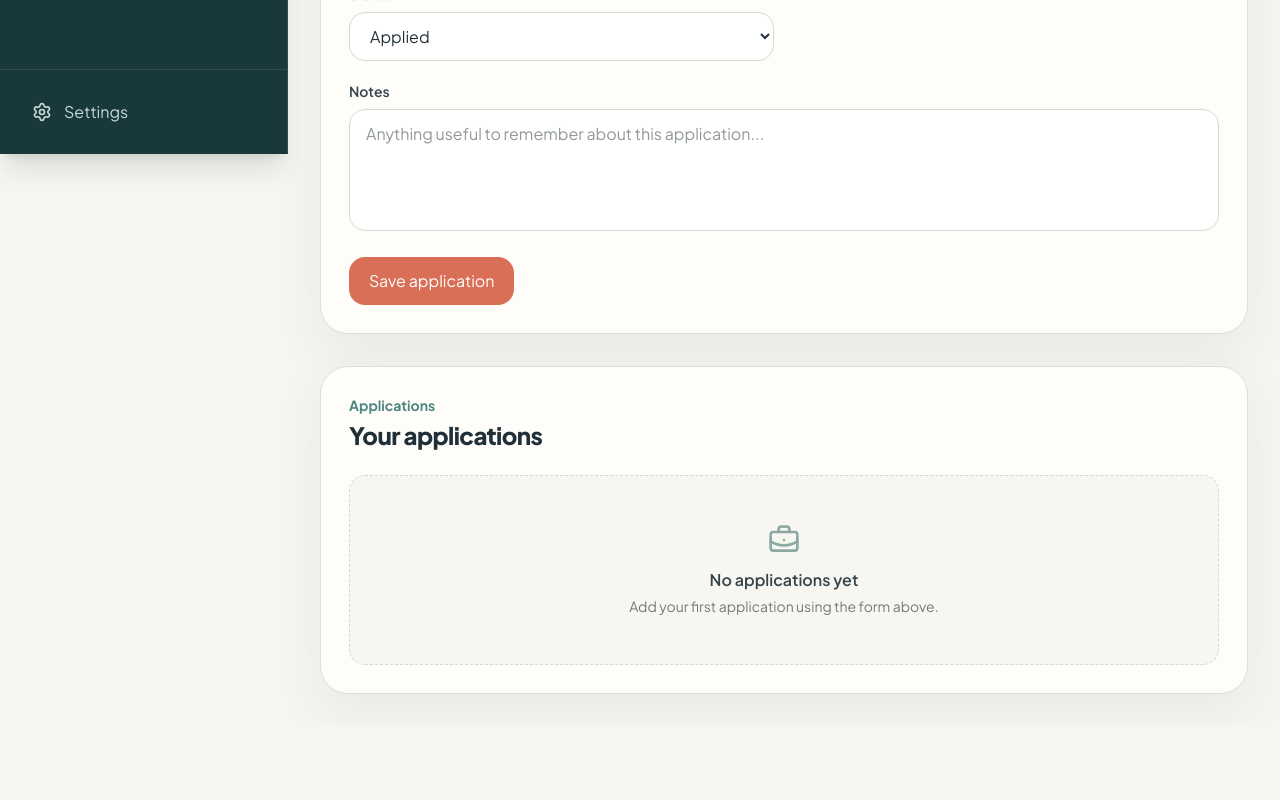
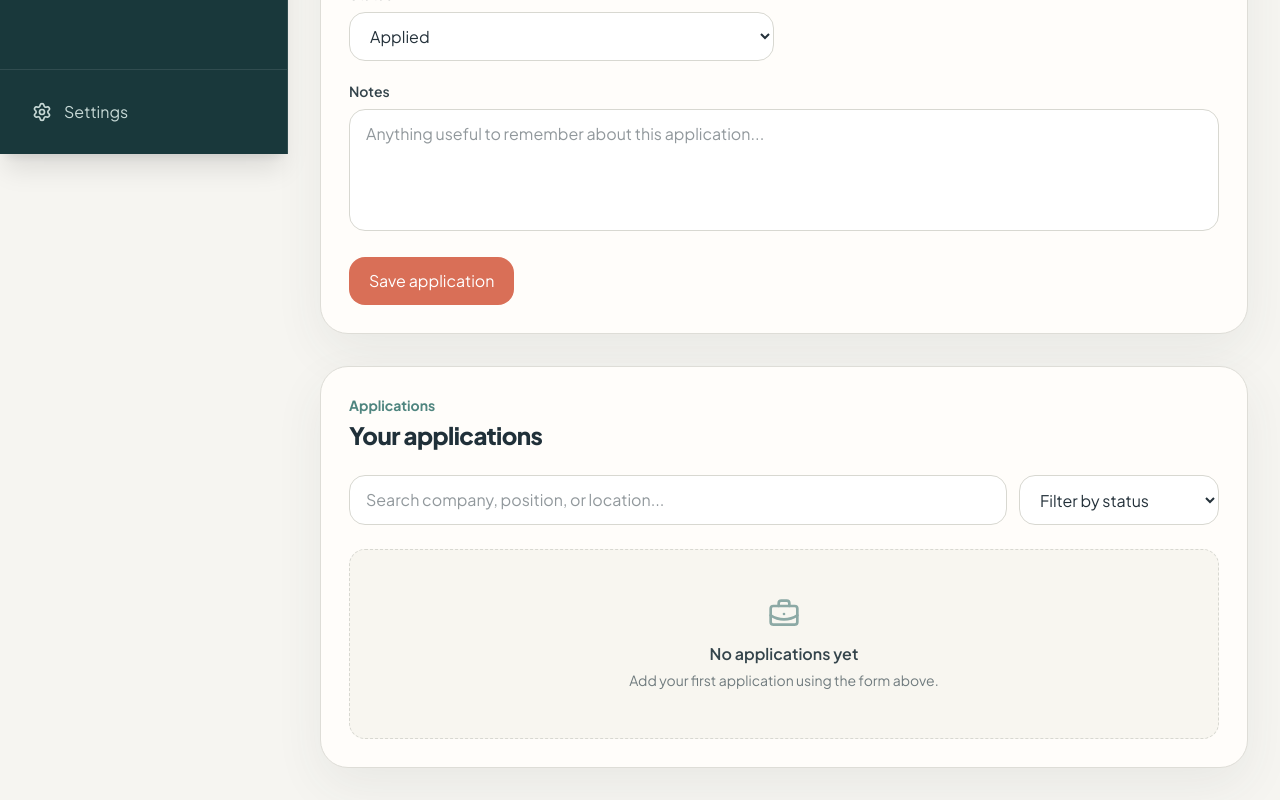
Before and after one commit to ronitbhanot4/internship-tracker, a React (Vite) app: page / in a window 1280 px wide. Shown: the part 646-1446 px from the top of the page. Before the commit the page ends 1372 px from the top, so only its background shows below. Built offline with nearby package versions, Linux system fonts and the light colour scheme.

Commit message:
Add application search and status filtering

```diff
--- a/src/App.tsx
+++ b/src/App.tsx
@@ -71,6 +71,10 @@ function App() {
   const [status, setStatus] = useState<ApplicationStatus>("Applied");
   const [notes, setNotes] = useState("");
   const [editingId, setEditingId] = useState<number | null>(null);
+  const [searchTerm, setSearchTerm] = useState("");
+  const [statusFilter, setStatusFilter] = useState<
+  "All" | ApplicationStatus
+>("All");
   useEffect(() => {
   localStorage.setItem(
     "internshipApplications",
@@ -89,6 +93,20 @@ const offerCount = applications.filter(
 const rejectedCount = applications.filter(
   (application) => application.status === "Rejected",
 ).length;
+
+const filteredApplications = applications.filter((application) => {
+  const search = searchTerm.toLowerCase();
+
+  const matchesSearch =
+    application.company.toLowerCase().includes(search) ||
+    application.position.toLowerCase().includes(search) ||
+    application.location.toLowerCase().includes(search);
+
+  const matchesStatus =
+    statusFilter === "All" || application.status === statusFilter;
+
+  return matchesSearch && matchesStatus;
+});
   const handleDelete = (id: number) => {
   setApplications((currentApplications) =>
     currentApplications.filter((application) => application.id !== id),
@@ -453,6 +471,32 @@ const handleEdit = (application: Application) => {
     </h2>
   </div>
 
+  <div className="mb-6 grid gap-3 sm:grid-cols-[1fr_200px]">
+  <input
+    type="search"
+    value={searchTerm}
+    onChange={(event) => setSearchTerm(event.target.value)}
+    placeholder="Search company, position, or location..."
+    className="w-full rounded-2xl border border-[#d8d8d1] bg-white px-4 py-3 text-sm outline-none transition focus:border-[#4f857f] focus:ring-4 focus:ring-[#4f857f]/10"
+  />
+
+  <select
+    value={statusFilter}
+    onChange={(event) =>
+      setStatusFilter(
+        event.target.value as "All" | ApplicationStatus,
+      )
+    }
+    className="w-full rounded-2xl border border-[#d8d8d1] bg-white px-4 py-3 text-sm outline-none transition focus:border-[#4f857f] focus:ring-4 focus:ring-[#4f857f]/10"
+  >
+    <option value="All">Filter by status</option>
+    <option value="Applied">Applied</option>
+    <option value="Interview">Interview</option>
+    <option value="Offer">Offer</option>
+    <option value="Rejected">Rejected</option>
+  </select>
+</div>
+
   {applications.length === 0 ? (
     <div className="rounded-2xl border border-dashed border-[#d8d8d1] bg-[#f8f6f0] px-6 py-12 text-center">
       <BriefcaseBusiness className="mx-auto h-8 w-8 text-[#8ca9a5]" />
@@ -467,7 +511,7 @@ const handleEdit = (application: Application) => {
     </div>
   ) : (
     <div className="space-y-4">
-      {applications.map((application) => (
+      {filteredApplications.map((application) => (
         <article
           key={application.id}
           className="rounded-2xl border border-[#deddd7] bg-white p-5"
```
